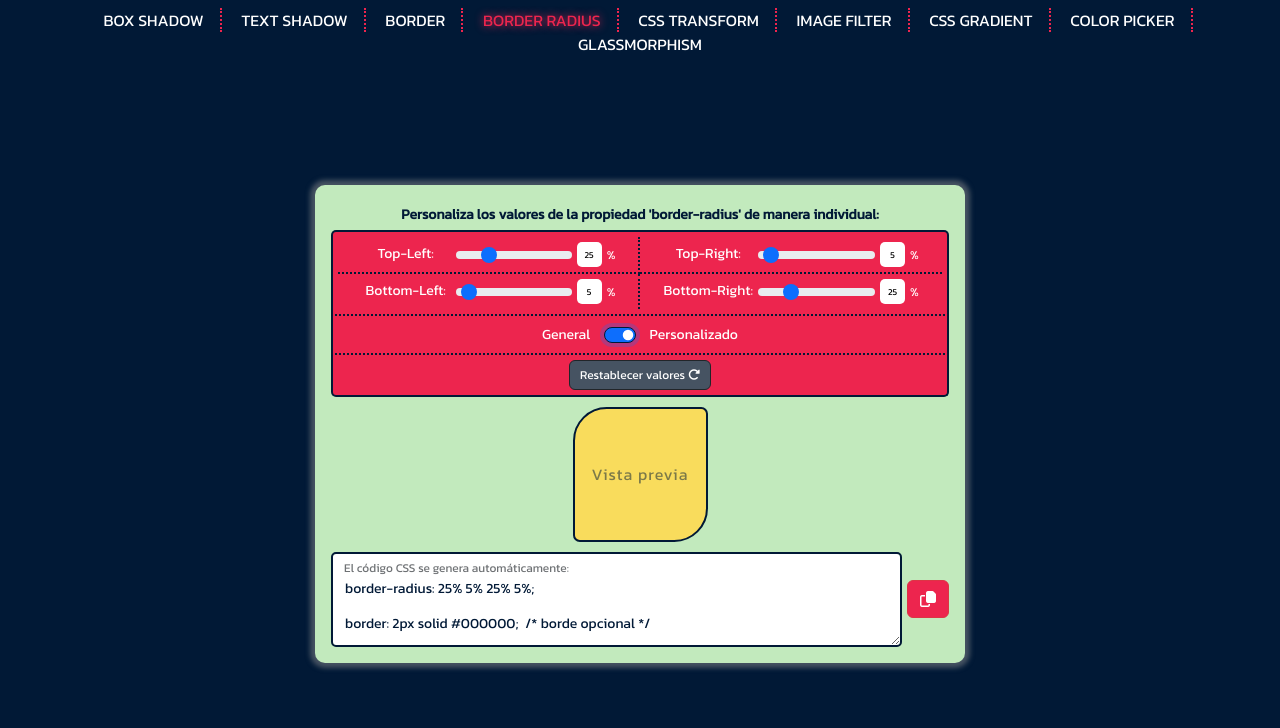
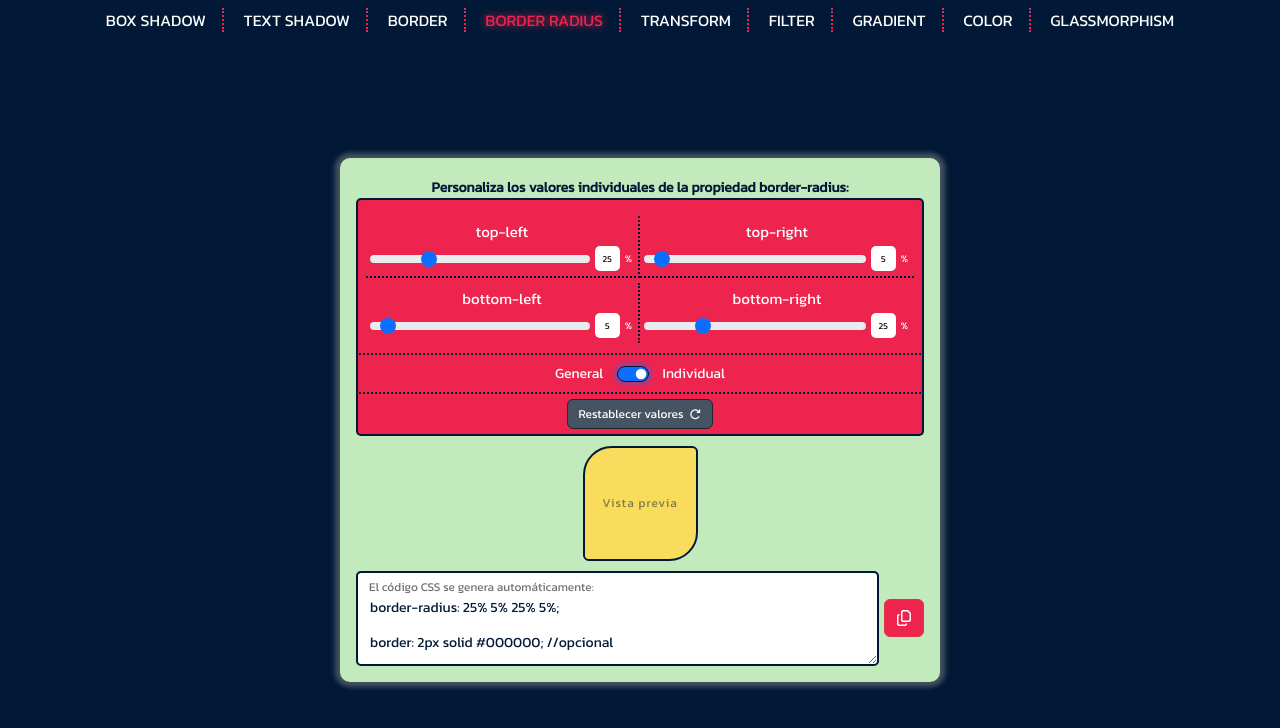
Before and after one commit to MauricioBarrueta/borderRadiusGenerator, a website: page index.html in a window 1280 px wide. Both pictures are taken after a click on the switch "General". Drawn offline with nearby package versions, Linux system fonts and the light colour scheme.

Commit message:
cambios generales en diseño del sitio

```diff
--- a/index.html
+++ b/index.html
@@ -4,8 +4,8 @@
     <meta charset="UTF-8">
     <meta name="viewport" content="width=device-width, initial-scale=1.0">
 
-    <link href="https://cdn.jsdelivr.net/npm/bootstrap@5.3.2/dist/css/bootstrap.min.css" rel="stylesheet" integrity="sha384-T3c6CoIi6uLrA9TneNEoa7RxnatzjcDSCmG1MXxSR1GAsXEV/Dwwykc2MPK8M2HN" crossorigin="anonymous">
-    <link rel="stylesheet" href="https://cdnjs.cloudflare.com/ajax/libs/font-awesome/6.4.2/css/all.min.css" integrity="sha512-z3gLpd7yknf1YoNbCzqRKc4qyor8gaKU1qmn+CShxbuBusANI9QpRohGBreCFkKxLhei6S9CQXFEbbKuqLg0DA==" crossorigin="anonymous" referrerpolicy="no-referrer" />
+    <link href="https://cdn.jsdelivr.net/npm/bootstrap@5.3.8/dist/css/bootstrap.min.css" rel="stylesheet" integrity="sha384-sRIl4kxILFvY47J16cr9ZwB07vP4J8+LH7qKQnuqkuIAvNWLzeN8tE5YBujZqJLB" crossorigin="anonymous">
+    <link rel="stylesheet" href="https://cdnjs.cloudflare.com/ajax/libs/font-awesome/7.0.1/css/all.min.css" integrity="sha512-2SwdPD6INVrV/lHTZbO2nodKhrnDdJK9/kg2XD1r9uGqPo1cUbujc+IYdlYdEErWNu69gVcYgdxlmVmzTWnetw==" crossorigin="anonymous" referrerpolicy="no-referrer" />
     <link rel="stylesheet" href="src/scss/styles.css">
     <title>Style Generator: border-radius</title>
     <link rel="icon" type="image/x-icon" href="src/img/favicon.ico">
@@ -16,10 +16,10 @@
         <a href="https://mauriciobarrueta.github.io/textShadowGenerator/">Text Shadow</a>
         <a href="https://mauriciobarrueta.github.io/borderGenerator/">Border</a>
         <a class="active">Border Radius</a>
-        <a href="https://mauriciobarrueta.github.io/transformGenerator/">CSS Transform</a>
-        <a href="https://mauriciobarrueta.github.io/filterGenerator/">Image Filter</a>
-        <a href="https://mauriciobarrueta.github.io/gradientBgGenerator/">CSS Gradient</a>
-        <a href="https://mauriciobarrueta.github.io/rgbaHexGenerator/">Color Picker</a>
+        <a href="https://mauriciobarrueta.github.io/transformGenerator/">Transform</a>
+        <a href="https://mauriciobarrueta.github.io/filterGenerator/">Filter</a>
+        <a href="https://mauriciobarrueta.github.io/gradientBgGenerator/">Gradient</a>
+        <a href="https://mauriciobarrueta.github.io/rgbaHexGenerator/">Color</a>
         <a href="https://mauriciobarrueta.github.io/glassmorphismGenerator/">Glassmorphism</a>
       </nav>
 
@@ -29,54 +29,71 @@
             <div class="border-radius-properties">
                 <div class="column">
                     <div class="input-group">
-                        <label for="brLength" class="form-label" style="margin-right: 10px;">Length:</label>
+                        <label for="brLength" class="form-label">length</label>
+                        <div class="input-row">
                             <input type="range" class="form-range" min="0" max="50" step="1" value="1" id="brLength" oninput="brRange.value=brLength.value">
                             <input type="number" id="brRange" min="0" max="50" value="1" oninput="brLength.value=brRange.value"><span>%</span>
                         </div>
                     </div>
+                </div>
+
                 <div class="column individual">
                     <div class="input-group">
-                        <label for="brTopLeft" class="form-label">Top-Left:</label>
+                        <label for="brTopLeft" class="form-label">top-left</label>
+                        <div class="input-row">
                             <input type="range" class="form-range" min="0" max="100" step="1" value="1" id="brTopLeft" oninput="brTLRange.value=brTopLeft.value">
                             <input type="number" id="brTLRange" min="0" max="100" value="1" oninput="brTopLeft.value=brTLRange.value"><span>%</span>
                         </div>
+                    </div>
                     <div class="input-group">
-                        <label for="brTopRight" class="form-label">Top-Right:</label>
+                        <label for="brTopRight" class="form-label">top-right</label>
+                        <div class="input-row">
                             <input type="range" class="form-range" min="0" max="100" step="1" value="1" id="brTopRight" oninput="brTRRange.value=brTopRight.value">
                             <input type="number" id="brTRRange" min="0" max="100" value="1" oninput="brTopRight.value=brTRRange.value"><span>%</span>
                         </div>
+                    </div>
                     <div class="input-group">
-                        <label for="brBottomRight" class="form-label">Bottom-Left:</label>
+                        <label for="brBottomRight" class="form-label">bottom-left</label>
+                        <div class="input-row">
                             <input type="range" class="form-range" min="0" max="100" step="1" value="1" id="brBottomRight" oninput="brBRRange.value=brBottomRight.value">
                             <input type="number" id="brBRRange" min="0" max="100" value="1" oninput="brBottomRight.value=brBRRange.value"><span>%</span>
                         </div>
+                    </div>
                     <div class="input-group">
-                        <label for="brBottomLeft" class="form-label">Bottom-Right:</label>
+                        <label for="brBottomLeft" class="form-label">bottom-right</label>
+                        <div class="input-row">
                             <input type="range" class="form-range" min="0" max="100" step="1" value="1" id="brBottomLeft" oninput="brBLRange.value=brBottomLeft.value">
                             <input type="number" id="brBLRange" min="0" max="100" value="1" oninput="brBottomLeft.value=brBLRange.value"><span>%</span>
                         </div>
                     </div>
                 </div>
+            </div>
+
             <div class="form-check form-switch">
                 <label for="individual-border-radius" class="form-check-label">General</label>
                 <input class="form-check-input" type="checkbox" role="switch" id="individual-border-radius">
-                <label for="individual-border-radius" class="form-check-label">Personalizado</label>
+                <label for="individual-border-radius" class="form-check-label">Individual</label>
             </div>
-            <div class="reset-container"><button class="btn btn-dark reset-btn" onclick="resetElements()">Restablecer valores &#xf2f9;</button></div>
+
+            <div class="reset-container">
+                <button class="btn btn-dark reset-btn" onclick="resetElements()">Restablecer valores &nbsp;<i class="fa-solid fa-arrow-rotate-right"></i></button>
+            </div>
+
             <div class="border-preview">
                 <div class="preview"><span>Vista previa</span></div>
             </div>
+
             <div class="border-code">
                 <div class="form-floating">
                     <textarea class="form-control" placeholder="Leave a comment here" id="CSS-code" readonly></textarea>
                     <label for="CSS-code">El código CSS se genera automáticamente:</label>
                 </div>
-                <button class="btn btn-danger copy-btn" title="Copiar código">&#xf0c5;</button>
+                <button class="btn btn-danger copy-btn" title="Copiar">&#xf0c5;</button>
             </div>
         </div>
     </div>
 
-    <script src="https://cdn.jsdelivr.net/npm/bootstrap@5.3.2/dist/js/bootstrap.bundle.min.js" integrity="sha384-C6RzsynM9kWDrMNeT87bh95OGNyZPhcTNXj1NW7RuBCsyN/o0jlpcV8Qyq46cDfL" crossorigin="anonymous"></script>
+    <script src="https://cdn.jsdelivr.net/npm/bootstrap@5.3.8/dist/js/bootstrap.bundle.min.js" integrity="sha384-FKyoEForCGlyvwx9Hj09JcYn3nv7wiPVlz7YYwJrWVcXK/BmnVDxM+D2scQbITxI" crossorigin="anonymous"></script>
     <script src="src/js/main.js"></script>
 </body>
 </html>
--- a/src/js/main.js
+++ b/src/js/main.js
@@ -6,10 +6,9 @@ const generalOrIndividual = () => {
 
 /* Se resetean los valores cada que el elemento 'switch' cambia */
 checkBtn.addEventListener('change', () => {
-    // resetElements()
     generalOrIndividual()
     generateBorderRadius()
-    cardTitle.innerHTML = checkBtn.checked ? "Personaliza los valores de la propiedad 'border-radius' de manera individual:" : "Personaliza el valor de la propiedad 'border-radius' de manera general:"
+    cardTitle.innerHTML = checkBtn.checked ? "Personaliza los valores individuales de la propiedad border-radius:" : "Personaliza el valor de la propiedad border-radius:"
 })
 
 window.onload = () => {
@@ -17,7 +16,7 @@ window.onload = () => {
     resetElements()
     generalOrIndividual()
     generateBorderRadius()
-    cardTitle.innerHTML = "Personaliza el valor de la propiedad 'border-radius' de manera general:"
+    cardTitle.innerHTML = "Personaliza el valor de la propiedad border-radius:"
 }
 
 const borderLength = document.getElementById('brLength'), topLeft = document.getElementById('brTopLeft'), topLeftValue = document.getElementById('brTLRange'), topRight = document.getElementById('brTopRight'),
@@ -35,7 +34,7 @@ borderPropertiesInput.forEach(element => {
 const generateBorderRadius = () => {
     var code = checkBtn.checked ? `${topLeft.value}% ${topRight.value}% ${bottomLeft.value}% ${bottomRight.value}%` : `${borderLength.value}%`
     borderRadPreview.style.borderRadius = code
-    cssCode.value = `border-radius: ${code};\n\nborder: 2px solid #000000;\t/* borde opcional */`
+    cssCode.value = `border-radius: ${code};\n\nborder: 2px solid #000000; //opcional`
 }
 
 const copyBtn = document.querySelector('.copy-btn')
--- a/src/scss/styles.scss
+++ b/src/scss/styles.scss
@@ -28,9 +28,9 @@ body {
     }
 
     .container {
-        min-height: 90vh;
+        min-height: 95vh;
         .card-container {
-            width: 650px; min-width: 430px; height: auto;
+            width: 600px; height: auto;
             padding: 1em; border-radius: 10px; box-shadow: 0px 0px 5px 5px $Charcoal;
             background-color: $teaGreen; text-align: center;
 
@@ -39,13 +39,16 @@ body {
                 color: $oxfordBlue; user-select: none;
             }
             .border-radius-properties {
-                margin-top: 5px;
+                flex-direction: row; flex-wrap: nowrap;
+
                 .column {
-                    width: 100%; height: auto;
-                    padding: 5px; border-radius: 5px 5px 0 0;
-                    background-color: $redCrayola; color: white; border: 2px solid $oxfordBlue; border-bottom-style: dotted;
+                    width: 100%;
+                    padding: 1em 0.5rem; border-radius: 5px 5px 0 0; border: 2px solid $oxfordBlue; border-bottom-style: dotted;
+                    background-color: $redCrayola; color: white;
+
                     .input-group {
-                        align-items: center; justify-content: center;
+                        display: flex; flex-direction: column; justify-content: center; margin-bottom: 5px;
+
                         label {
                             width: 100%; height: 25px;
                             font-size: 15px; margin-bottom: 0;
@@ -56,28 +59,29 @@ body {
                             appearance: none; -moz-appearance: textfield; text-align: center; font-size: 9px;
                             border: 0; margin: 0 !important; border-radius: 5px !important;
                         }
+
+                        .input-row { display: flex; align-items: center; width: 100%; gap: 5px; }
                         .form-range {
-                            width: 60%; height: 25px; cursor: pointer;
-                            margin-inline: 10px;
+                            flex: 1; height: 25px; cursor: pointer;
                         }
-                        span {
-                            margin-left: 5px !important; cursor: default;
-                            font-size: 12px; line-height: 2;
-                        }
+
+                        span { font-size: 10px; line-height: 2; }
                     }
                 }
-                .column.individual {
-                    display: none; flex-wrap: wrap;
-                    .input-group:nth-child(1), .input-group:nth-child(3) { border-right: 2px dotted $oxfordBlue; }
-                    .input-group:nth-child(3), .input-group:nth-child(4) { border-bottom: 0; }
+
+                .individual {
+                    display: none; flex-wrap: wrap; padding-bottom: 5px;
+
                     .input-group {
                         width: 50%; flex-wrap: nowrap !important;
                         border-bottom: 2px dotted $oxfordBlue; padding: 5px;
-                        label { width: 90px; font-size: 14px; line-height: 1.7; }
-                        .form-range { width: 40%; margin-inline: 5px !important; }
+
+                        &:nth-child(1), &:nth-child(3) { border-right: 2px dotted $oxfordBlue; }
+                        &:nth-child(3), &:nth-child(4) { border-bottom: 0; }
                     }
                 }
             }
+
             .form-check {
                 margin: 0; padding: 5px 0; background-color: $redCrayola; color: #FFF;
                 border: 2px solid $oxfordBlue; border-top: 0; border-bottom-style: dotted;
@@ -87,6 +91,7 @@ body {
                     vertical-align: middle; border-color: $oxfordBlue; cursor: pointer;
                 }
             }
+
             .reset-container {
                 background-color: $redCrayola; border: 2px solid $oxfordBlue; border-top: 0;
                 border-radius: 0 0 5px 5px; padding: 5px;
@@ -94,23 +99,24 @@ body {
                     background-color: $Charcoal;
                     padding: 5px 10px; font-size: 12px;
                     &:hover { background-color: #000; }
+                    i { font-size: 10px; }
                 }
             }
 
             .border-preview {
                 margin: 10px 0;
                 .preview {
-                    width: 135px; height: 135px !important; position: relative;
+                    width: 115px; height: 115px; position: relative;
                     background-color: $naplesYellow; border: 2px solid $oxfordBlue;
                     span {
                         position: absolute; color: $oxfordBlue;
-                        font-size: 16px; letter-spacing: 1px; opacity: .5; user-select: none;
+                        font-size: 12px; letter-spacing: 1px; opacity: .5; user-select: none;
                     }
                 }
             }
+
             .border-code {
                 flex-wrap: nowrap;
-                margin-top: 10px;
                 .form-floating {
                     width: 100%;
                     textarea {
@@ -131,7 +137,4 @@ body {
             }
         }
     }
-    @media screen and (max-width: 768px) {
-        .column.individual label { font-size: 12px !important; line-height: 2 !important; } .column.individual .form-range { width: 30% !important; }
-    }
 }
```
Also changed, not shown: src/scss/styles.css, 1 other file. Lines whose indentation alone changed are shown as unchanged.
